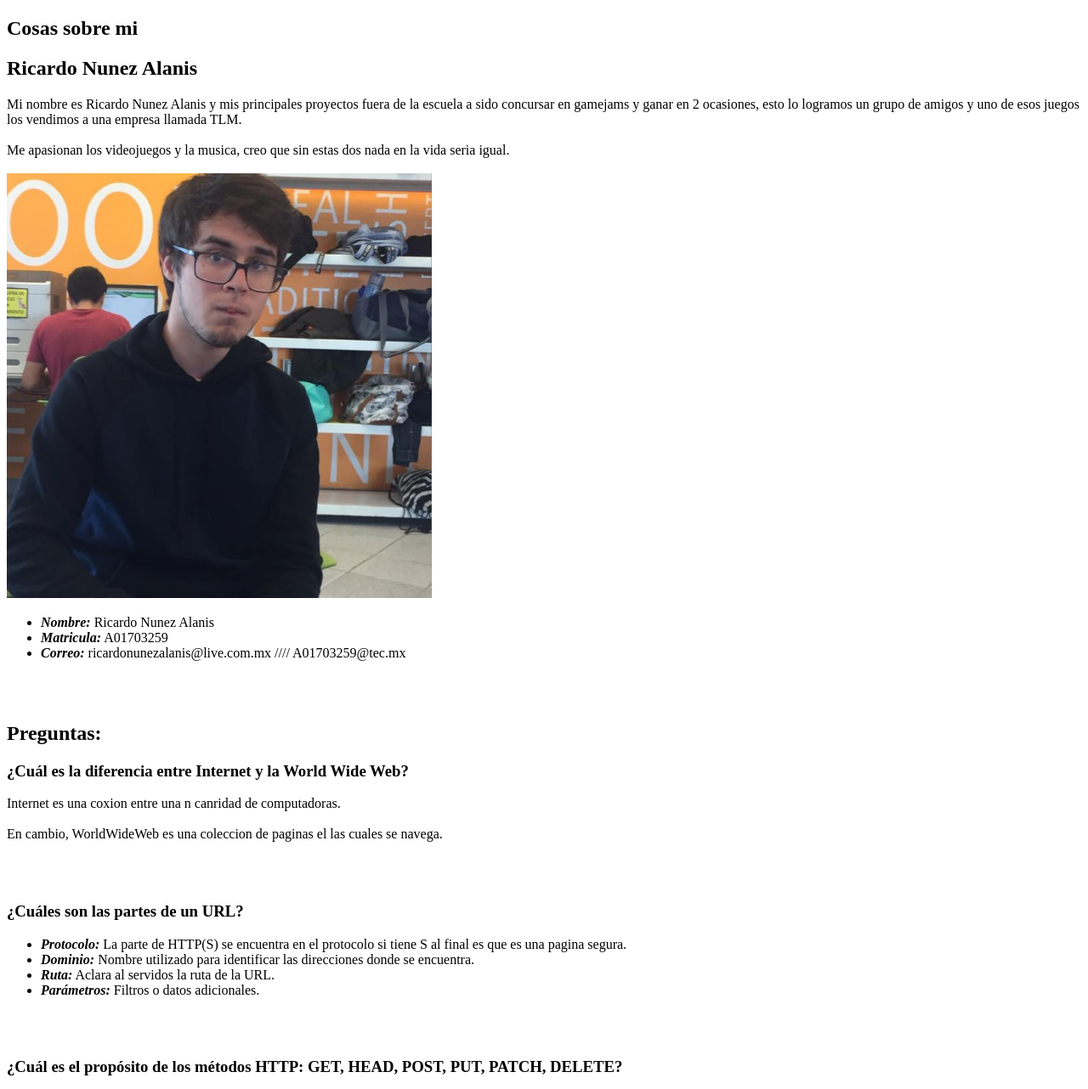
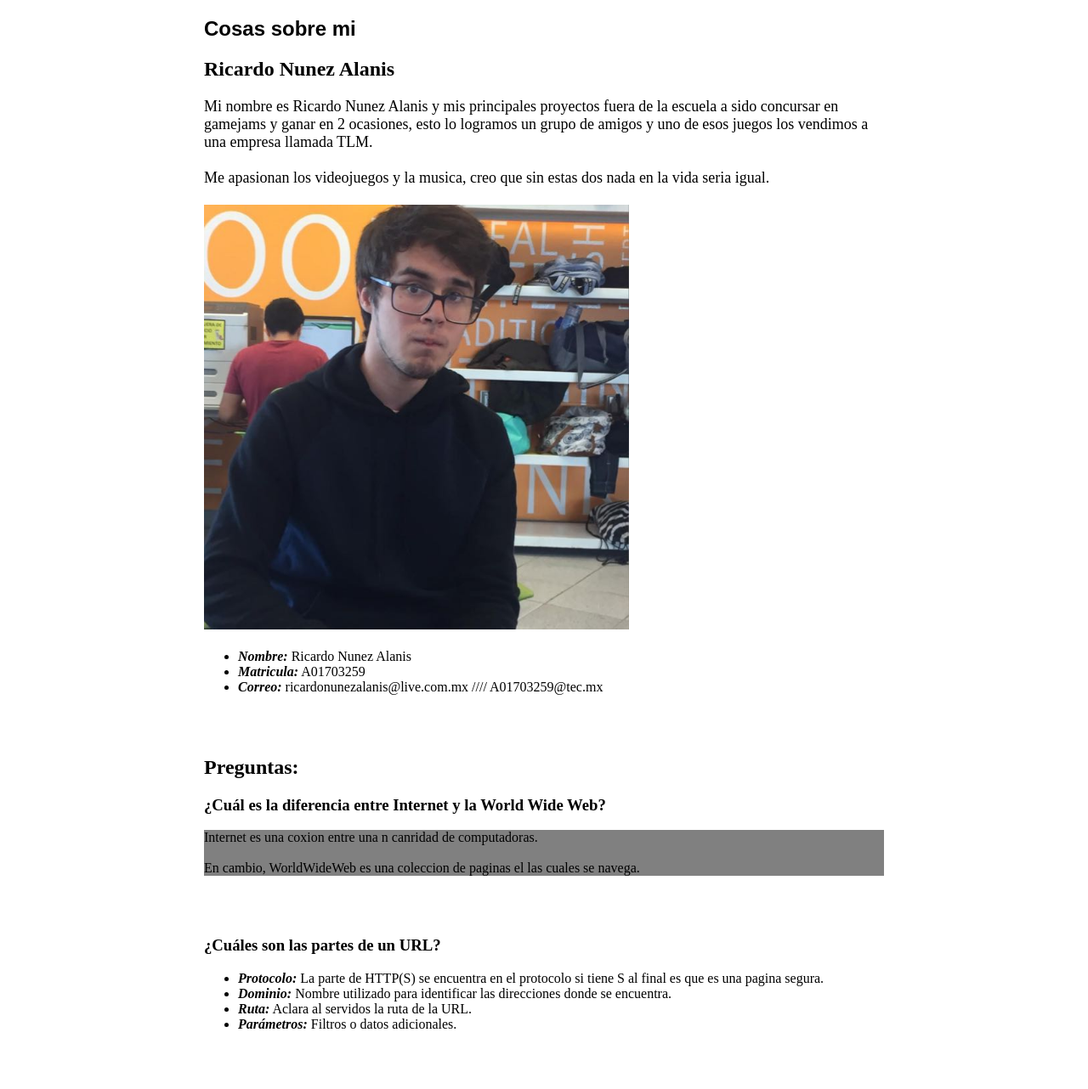
Before and after one commit to AudibleP/TC2005BA01703259, a plain HTML site: page Lab1.html in a window 1280 px wide. Shown: the top 1282 px of the page at 85% size. Drawn offline with Linux system fonts and the light colour scheme.

Commit message:
Placeholder de css

```diff
--- a/Lab1.html
+++ b/Lab1.html
@@ -4,13 +4,14 @@
         <meta charset="utf-8">
         <meta name="viewport" content="width=device-width, initial-scale=1">
         <title>Laboratory 1</title>
+        <link rel="stylesheet" href="style.css">
     </head>
     <body>
 
         <section>
             <h1>Cosas sobre mi</h1>
             <h2>Ricardo Nunez Alanis</h2>
-            <p>
+            <p class="abc">
                 Mi nombre es Ricardo Nunez Alanis y mis principales proyectos fuera de la escuela a sido concursar en gamejams y ganar en 2 ocasiones, esto lo logramos un grupo de amigos y uno de esos juegos los vendimos a una empresa llamada TLM.
                 <br><br />
                 Me apasionan los videojuegos y la musica, creo que sin estas dos nada en la vida seria igual.
@@ -26,7 +27,7 @@
                 <br><br />
             <h2> Preguntas:</h2>
             <h3>¿Cuál es la diferencia entre Internet y la World Wide Web?</h3>
-              <p>Internet es una coxion entre una n canridad de computadoras.<br><br />
+              <p id="bcd">Internet es una coxion entre una n canridad de computadoras.<br><br />
                   En cambio, WorldWideWeb es una coleccion de paginas el las cuales se navega.
               </p>
               <br><br />
@@ -99,7 +100,7 @@
             <br><br />
 
             <h3>¿Qué tanto soporte HTML5 tiene el navegador que utilizas? </h3>
-            <p>Segun la pagina <a href="https://norfipc.com/trucos/test-para-conocer-el-soporte-de-html5-de-un-navegador-web.php">norfipc</a>, Google Chrome tiene un soporte de 503 dee 555 con HTML5</p>
+            <p>Segun la pagina <a href="https://norfipc.com/trucos/test-para-conocer-el-soporte-de-html5-de-un-navegador-web.php"target="_blank">norfipc</a>, Google Chrome tiene un soporte de 503 dee 555 con HTML5</p>
             <br><br />
 
           </section>
--- a/style.css
+++ b/style.css
@@ -0,0 +1,17 @@
+h1{
+    font-family: Arial, Helvetica, sans-serif;
+}
+body{
+    margin: 0 auto;
+    max-width: 50em;
+}
+/* El que mas se usa */
+.abc{
+    font-size: large;
+}
+#bcd{
+    background-color: gray;
+}
+a:hover{
+    color:rgb(255, 0, 0);
+}
```
